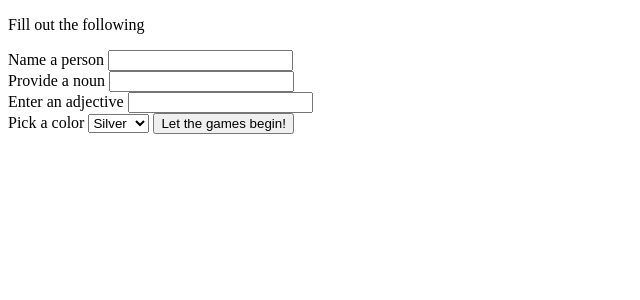
After one commit to henryh28/HB_Labs, a Flask app: template madlibs/templates/game.html in a window 1280 px wide. The commit adds this page. Shown: the top 300 px of the page, without its empty margins (0-640 px from the left). Run offline with Flask 2, Linux system fonts and the light colour scheme; the template is opened without the code that fills it, so the values that code supplies are empty.

Commit message:
Implements a basic madlib web app using flask

```diff
--- a/madlibs/madlibs.py
+++ b/madlibs/madlibs.py
@@ -8,47 +8,39 @@ from flask import Flask, render_template, request
 # Flask wants to know this to know what any imported things are relative to.
 app = Flask(__name__)
 
-AWESOMENESS = [
-    "awesome",
-    "terrific",
-    "fantastic",
-    "neato",
-    "fantabulous",
-    "wowza",
-    "oh-so-not-meh",
-    "brilliant",
-    "ducky",
-    "coolio",
-    "incredible",
-    "wonderful",
-    "smashing",
-    "lovely",
-]
-
 
 @app.route("/")
 def start_here():
     """Display homepage."""
 
-    return "Hi! This is the home page."
-
-
-@app.route("/hello")
-def say_hello():
-    """Say hello to user."""
-
-    return render_template("hello.html")
-
+    return "<a href='/greet'> Play a game? </a>"
 
 @app.route("/greet")
 def greet_person():
     """Greet user with compliment."""
 
-    player = request.args.get("person")
+    return render_template("compliment.html")
 
-    compliment = choice(AWESOMENESS)
 
-    return render_template("compliment.html", person=player, compliment=compliment)
+@app.route("/game")
+def show_madlib_form():
+    """ Plays a game of madlib """
+
+    return render_template("game.html" if request.args.get('play_game') == "yes" else "goodbye.html")
+
+@app.route("/madlib")
+def show_mad_lib():
+    """ Displays the result of the madlib """
+
+    person = request.args.get("person")
+    color = request.args.get("color")
+    noun = request.args.get("noun")
+    adjective = request.args.get("adjective")
+
+    return render_template("madlib.html", person = person, color = color, noun = noun, adjective = adjective)
+
+
+
 
 
 if __name__ == "__main__":
--- /dev/null
+++ b/madlibs/templates/game.html
@@ -0,0 +1,34 @@
+<!doctype html>
+<html>
+  <head>
+    <title>I want to play a game...</title>
+  </head>
+
+  <body>
+
+    <p>Fill out the following</p>
+
+    <form action="/madlib" person=person, noun=noun, adjective=adjective, color=color>
+        <label for="person">Name a person</label>
+        <input type="text" id="person" name="person"><br>
+        <label for="noun">Provide a noun</label>
+        <input type="text" id="noun" name="noun"><br>
+        <label for="adjective">Enter an adjective</label>
+        <input type="text" id="adjective" name="adjective"><br>
+
+        <label for="color">Pick a color</label>
+        <select id="color" name="color">
+            <option value="silver">Silver</option>
+            <option value="red">Red</option>
+            <option value="blue">Blue</option>
+            <option value="gold">Gold</option>
+            <option value="black">Black</option>
+            <option value="green">Green</option>
+            <option value="purple">Purple</option>
+        </select>
+
+        <input type="submit" value="Let the games begin!">
+    </form>
+
+  </body>
+</html>
--- /dev/null
+++ b/madlibs/templates/goodbye.html
@@ -0,0 +1 @@
+Good riddance to bad rubbish!
```
Also changed, not shown: madlibs/templates/compliment.html (+14 -6 lines), madlibs/templates/madlib.html (added, +15 -0 lines).
